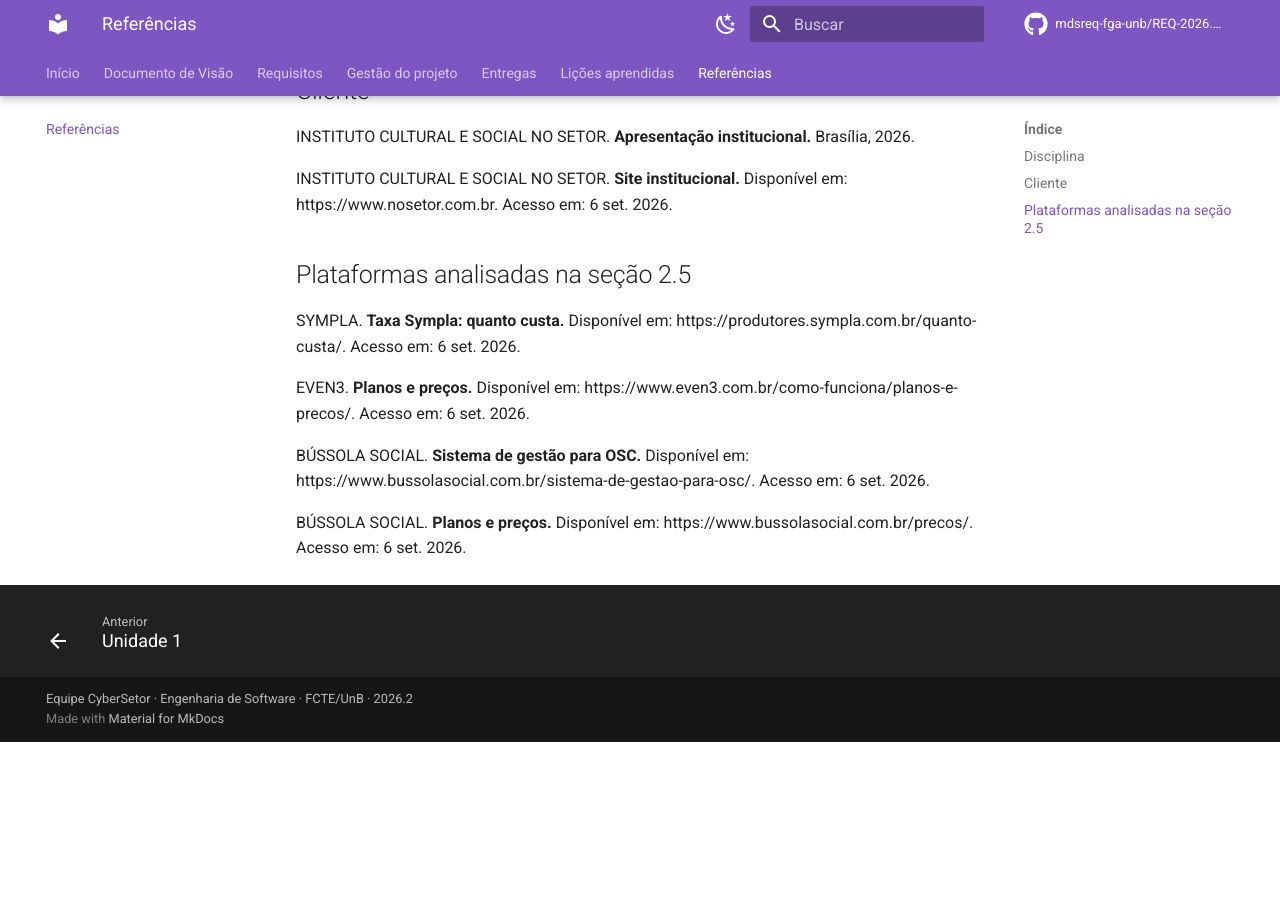
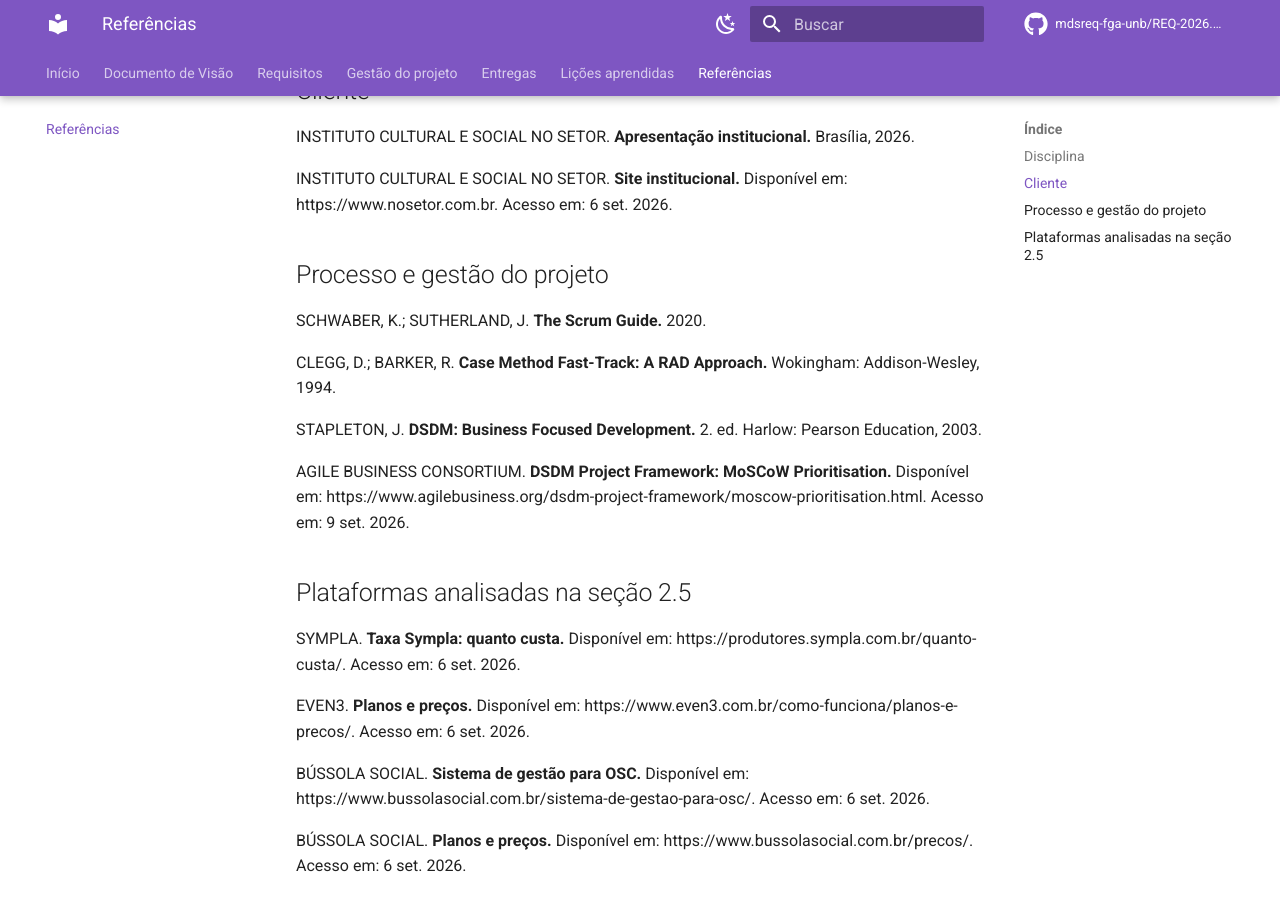
Before and after one commit to mdsreq-fga-unb/REQ-2026.2-T02-CyberSetor, an MkDocs documentation site: the page built from docs/referencias.md, in a window 1280 px wide and 900 px high, scrolled down 522 px. Built offline with MkDocs 1.6.1 and Material for MkDocs 9.7.7, drawn with Linux system fonts in a browser that asks for light colours; comment, search, counter and statistics services are not loaded; before the commit the page ends 1264 px from its top, so only the background shows below that.

Commit message:
docs(visao): adiciona referencias de processo e priorizacao
Refs #1

```diff
--- a/docs/referencias.md
+++ b/docs/referencias.md
@@ -16,6 +16,16 @@
 
 INSTITUTO CULTURAL E SOCIAL NO SETOR. **Site institucional.** Disponível em: https://www.nosetor.com.br. Acesso em: 6 set. 2026.
 
+## Processo e gestão do projeto
+
+SCHWABER, K.; SUTHERLAND, J. **The Scrum Guide.** 2020.
+
+CLEGG, D.; BARKER, R. **Case Method Fast-Track: A RAD Approach.** Wokingham: Addison-Wesley, 1994.
+
+STAPLETON, J. **DSDM: Business Focused Development.** 2. ed. Harlow: Pearson Education, 2003.
+
+AGILE BUSINESS CONSORTIUM. **DSDM Project Framework: MoSCoW Prioritisation.** Disponível em: https://www.agilebusiness.org/dsdm-project-framework/moscow-prioritisation.html. Acesso em: 9 set. 2026.
+
 ## Plataformas analisadas na seção 2.5
 
 SYMPLA. **Taxa Sympla: quanto custa.** Disponível em: https://produtores.sympla.com.br/quanto-custa/. Acesso em: 6 set. 2026.
```
